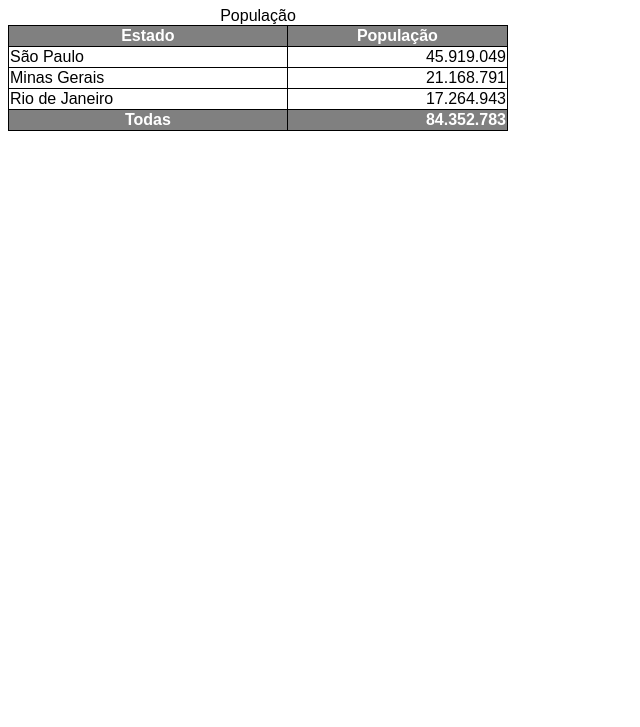
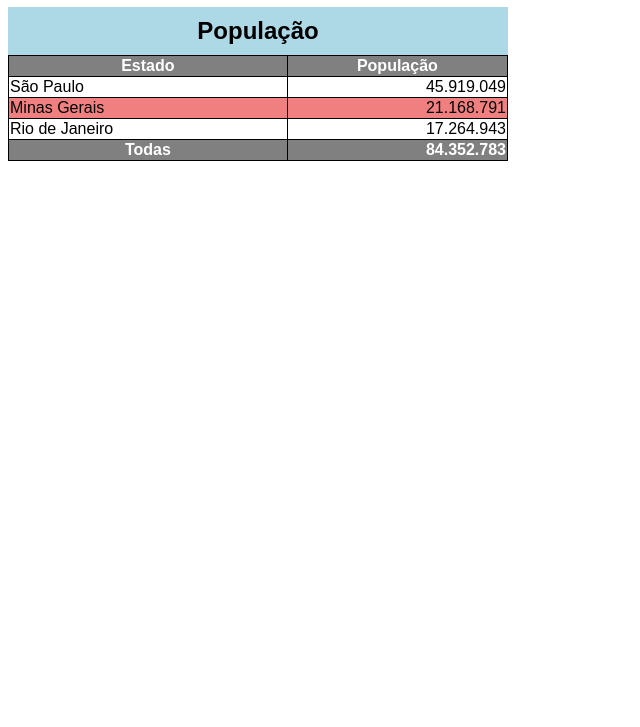
Before and after one commit to lzut15k/HTML-e-CSS, a plain HTML site: page Modolu 3/ex003/index.html in a window 1280 px wide. Shown: the part 73-800 px from the top of the page, without its empty margins (0-640 px from the left). Drawn offline with Linux system fonts and the light colour scheme.

Commit message:
efeito zebrado

```diff
--- a/Modolu 3/ex003/index.html
+++ b/Modolu 3/ex003/index.html
@@ -15,9 +15,18 @@
         td, th {
             border: 1px solid black;
         }
+        caption {
+            font-size: 1.5em;
+            font-weight: bold;
+            padding: 10px;
+            background-color: lightblue;
+        }
         thead, tfoot {
             background-color: gray;
             color: white;
+        }
+        tbody > tr:nth-child(2n) {
+            background-color: lightcoral;
         }
         td.num {
             text-align: right;
```
